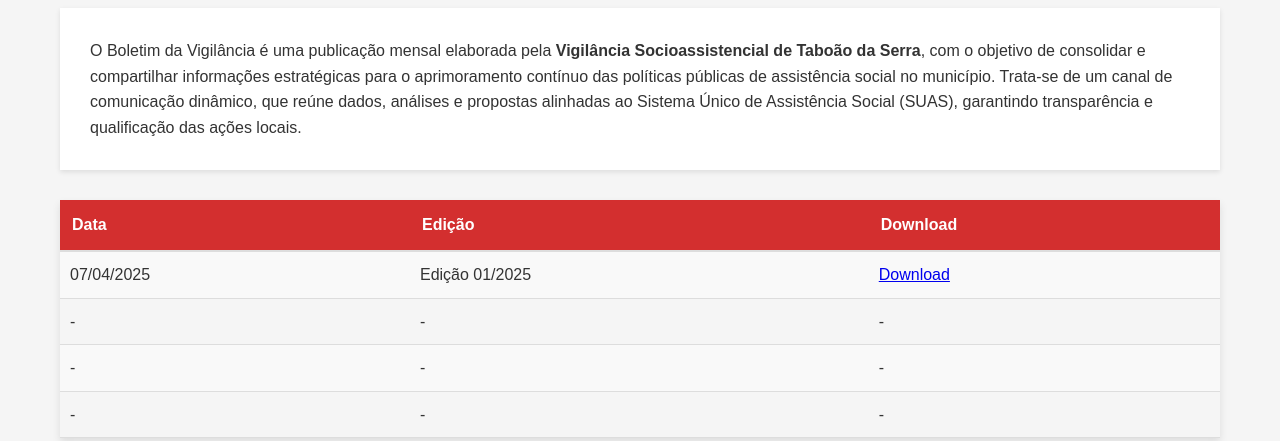
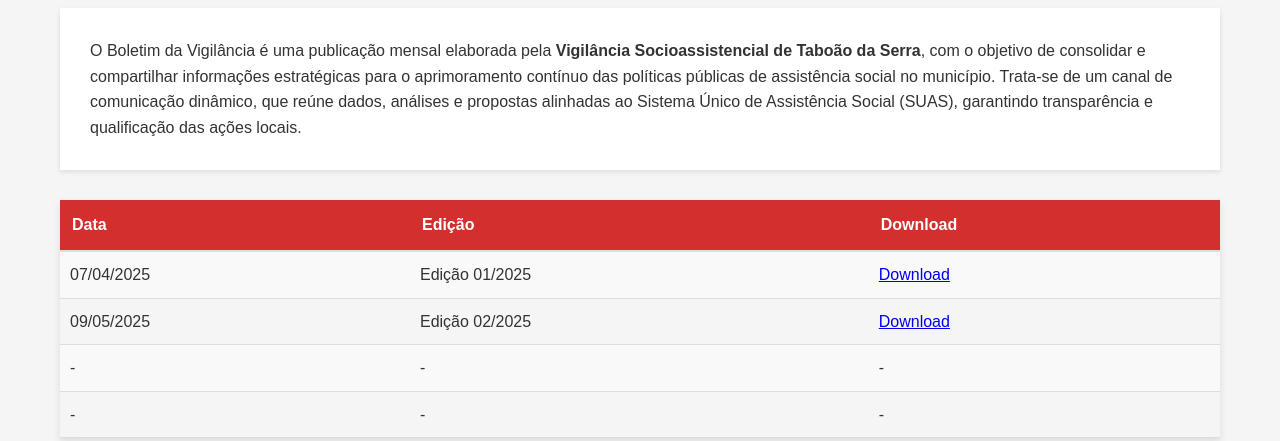
Before and after one commit to BastosJCS/observatorio, a plain HTML site: page boletim_vigilancia.html in a window 1280 px wide. Shown: the part 422-863 px from the top of the page. Drawn offline with Linux system fonts and the light colour scheme.

Commit message:
Update boletim_vigilancia.html

```diff
--- a/boletim_vigilancia.html
+++ b/boletim_vigilancia.html
@@ -84,9 +84,9 @@
                 <td><a href="boletim/informativo_01.pdf" target="_blank">Download</a></td>
             </tr>
             <tr>
-                <td>-</td>
-                <td>-</td>
-                <td>-</td>
+                <td>09/05/2025</td>
+                <td>Edição 02/2025</td>
+                <td><a href="boletim/informativo_02.pdf" target="_blank">Download</a></td>
             </tr>
             <tr>
                 <td>-</td>
```
